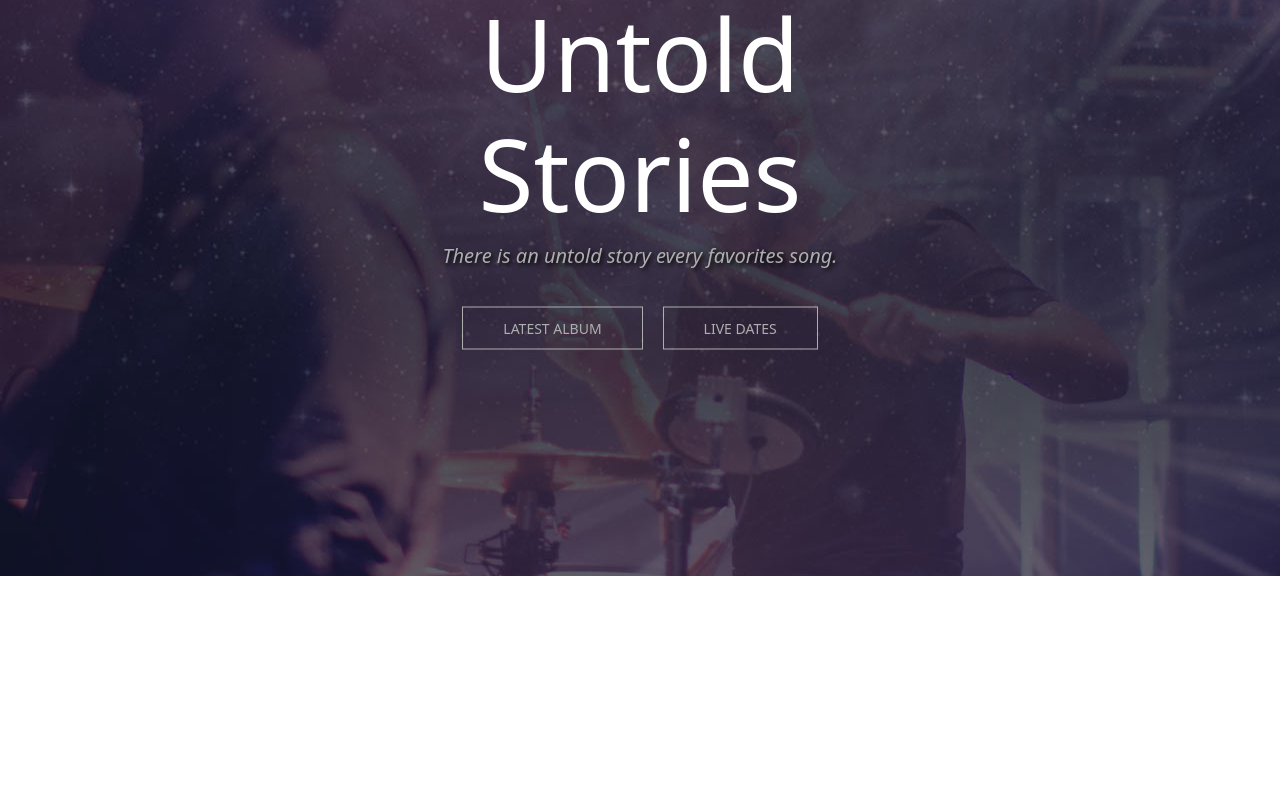
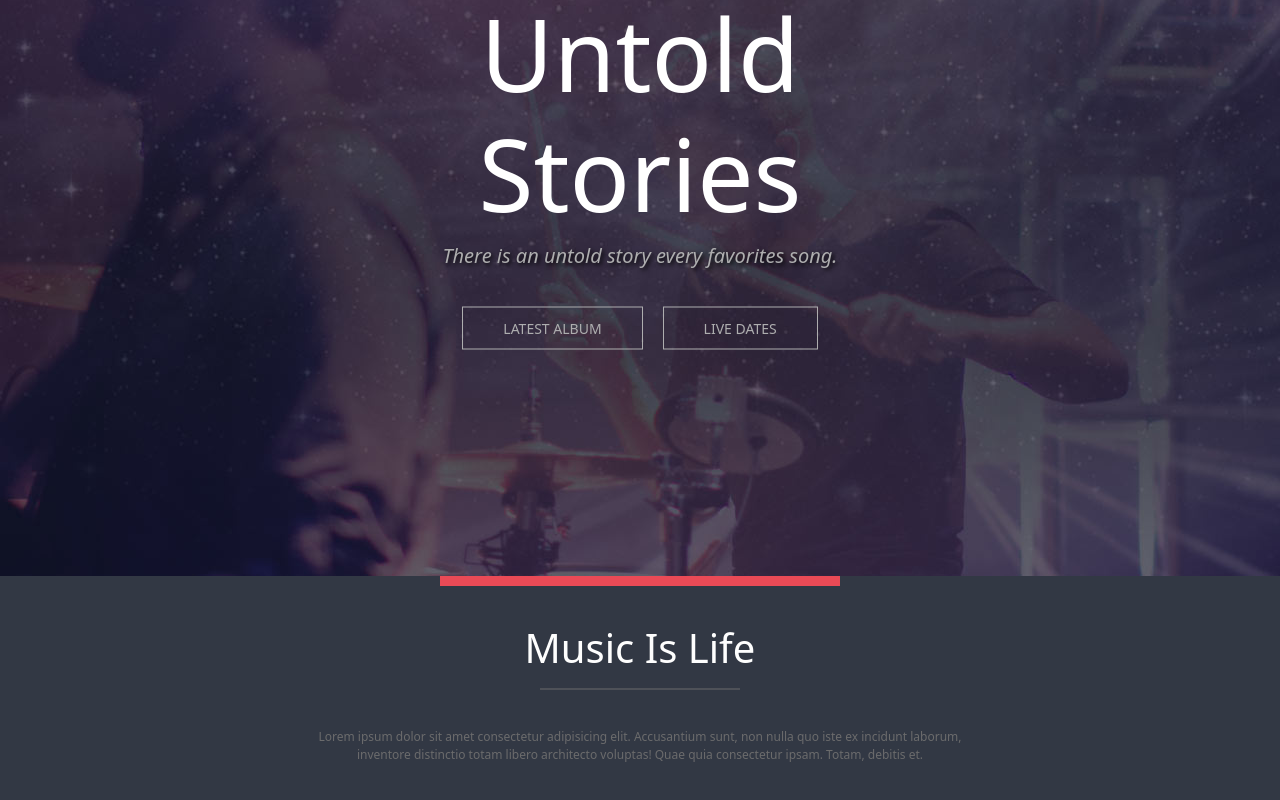
Before and after one commit to Pasquale-Raso/proj-html-vuejs, a Vue app: page / in a window 1280 px wide. Shown: the part 224-1024 px from the top of the page. Before the commit the page ends 800 px from the top, so only its background shows below. Built offline with nearby package versions, Linux system fonts and the light colour scheme.

Commit message:
Section Music Is Life

```diff
--- a/src/App.vue
+++ b/src/App.vue
@@ -2,18 +2,21 @@
   <div id="app">
     <Header />
     <Jumbotron />
+    <Sectionlive />
   </div>
 </template>
 
 <script>
 import Header from "@/components/Header.vue";
 import Jumbotron from "@/components/Jumbotron.vue";
+import Sectionlive from "@/components/Sectionlive.vue";
 
 export default {
   name: "App",
   components: {
     Jumbotron: Jumbotron,
     Header: Header,
+    Sectionlive: Sectionlive,
   },
 };
 </script>
--- /dev/null
+++ b/src/components/Sectionlive.vue
@@ -0,0 +1,56 @@
+<template>
+  <div class="box-sectionlive">
+    <div class="container">
+      <div class="red-line"></div>
+      <h1 class="pt-5">Music Is Life</h1>
+      <div class="grey-line"></div>
+      <p class="subtitle pt-5 pb-4">
+        Lorem ipsum dolor sit amet consectetur adipisicing elit. Accusantium
+        sunt, non nulla quo iste ex incidunt laborum, inventore distinctio totam
+        libero architecto voluptas! Quae quia consectetur ipsam. Totam, debitis
+        et.
+      </p>
+    </div>
+  </div>
+</template>
+
+<script>
+export default {
+  name: "Sectionlive",
+};
+</script>
+
+<style scoped lang="scss">
+@import "./src/sass/Variables.scss";
+.box-sectionlive {
+  background-color: $Charade2-color;
+  position: relative;
+  text-align: center;
+  color: $White-color;
+  height: 250px;
+  .red-line {
+    height: 10px;
+    width: 400px;
+    background-color: $Mandy-color;
+    position: absolute;
+    left: 50%;
+    top: -2%;
+    transform: translate(-50%, 50%);
+  }
+  .grey-line {
+    height: 1px;
+    width: 200px;
+    background-color: $MidGray-color;
+    position: absolute;
+    left: 50%;
+    top: 45%;
+    transform: translate(-50%, -50%);
+  }
+  .subtitle {
+    color: $MidGray-color;
+    font-size: 12px;
+    padding-left: 150px;
+    padding-right: 150px;
+  }
+}
+</style>
--- a/src/sass/Variables.scss
+++ b/src/sass/Variables.scss
@@ -3,3 +3,4 @@ $Mandy-color: #ea4a56;
 $White-color: #fefefe;
 $MidGray-color: #6b6b6c;
 $Bombay-color: #aeaeaf;
+$Charade2-color: #323844;
```
